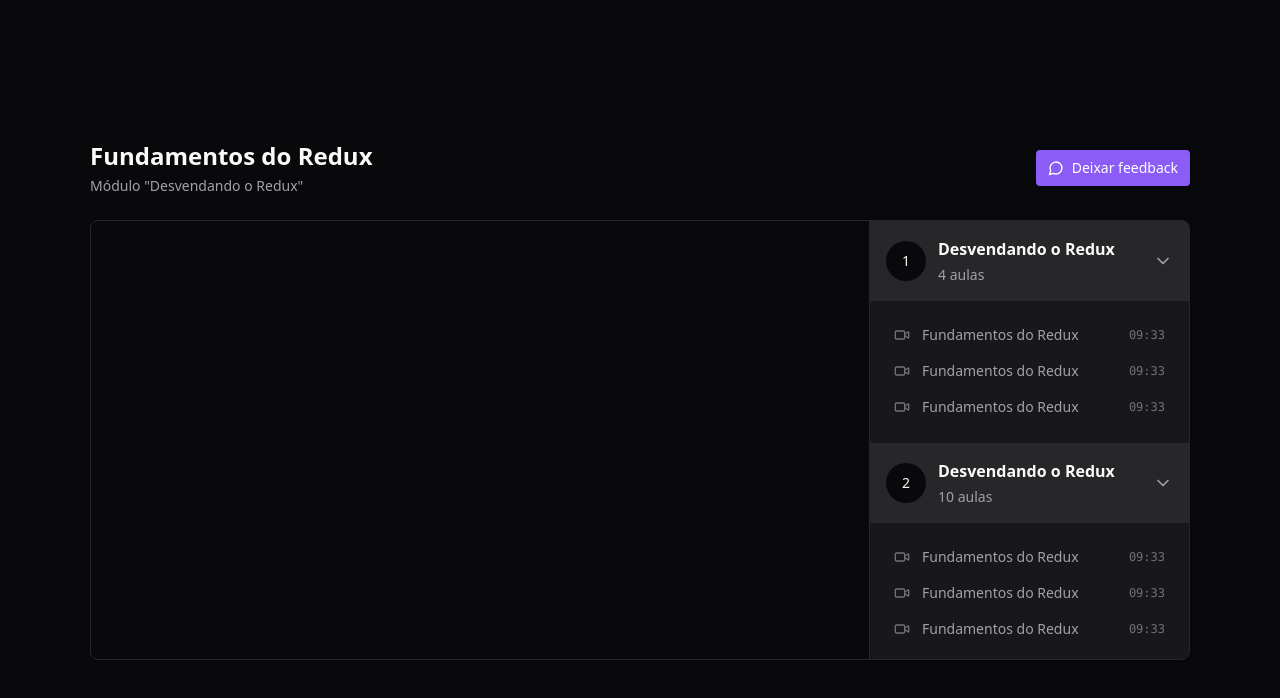
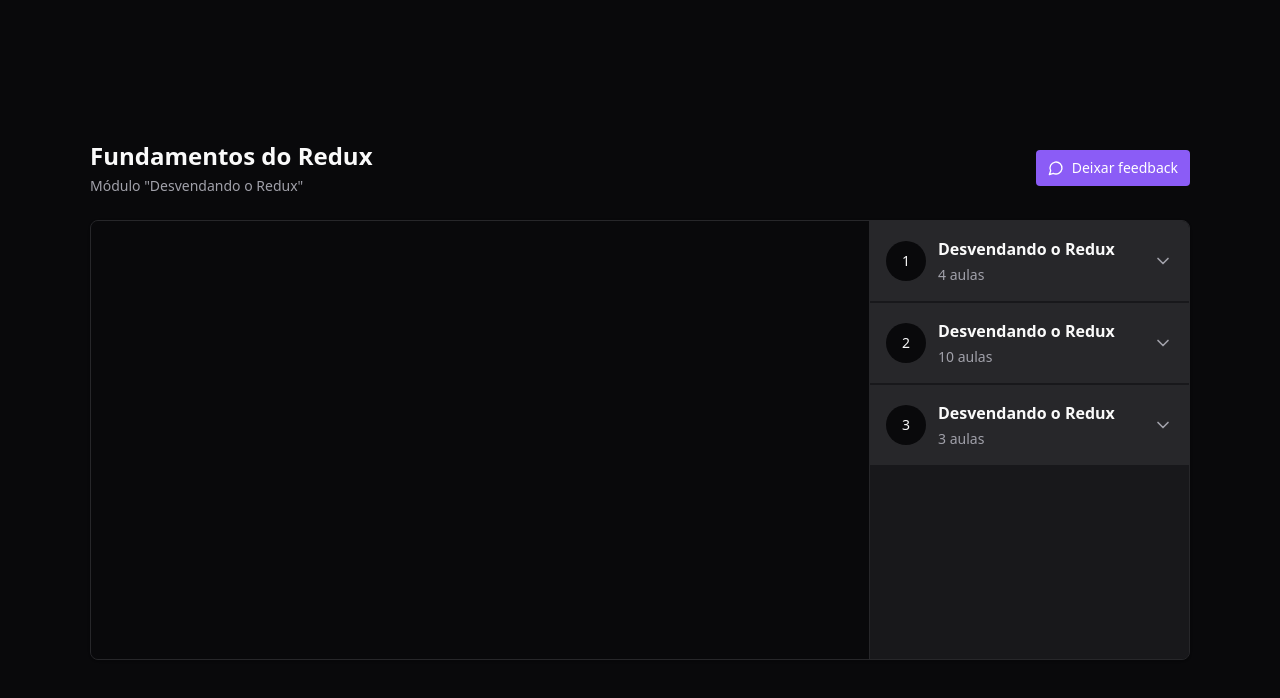
Before and after one commit to gabrielscordeiro/react-redux-zustand, a React (Vite) app: page / in a window 1280 px wide. Shown: the top 698 px of the page. Built offline with nearby package versions, Linux system fonts and the light colour scheme.

Commit message:
feat: 🎸 Add Radix Collapsible on Modules comp

```diff
--- a/package.json
+++ b/package.json
@@ -10,6 +10,7 @@
     "preview": "vite preview"
   },
   "dependencies": {
+    "@radix-ui/react-collapsible": "^1.0.3",
     "@reduxjs/toolkit": "^2.2.3",
     "lucide-react": "^0.371.0",
     "react": "^18.2.0",
--- a/src/components/module.tsx
+++ b/src/components/module.tsx
@@ -1,3 +1,4 @@
+import * as Collapsible from '@radix-ui/react-collapsible'
 import { ChevronDown } from 'lucide-react'
 
 import { Lesson } from './lesson.tsx'
@@ -14,8 +15,8 @@
     lessonsAmount
 }: ModuleProps) {
     return (
-        <div>
-            <button className="flex w-full items-center gap-3 bg-zinc-800 p-4">
+        <Collapsible.Root className="group">
+            <Collapsible.Trigger className="flex w-full items-center gap-3 bg-zinc-800 p-4">
                 <div className="flex size-10 items-center justify-center rounded-full bg-zinc-950 text-sm">
                     {moduleIndex + 1}
                 </div>
@@ -25,14 +26,17 @@
                     <span className="text-sm text-zinc-400">{lessonsAmount} aulas</span>
                 </div>
 
-                <ChevronDown className="ml-auto size-5 text-zinc-400"/>
-            </button>
+                <ChevronDown className="ml-auto size-5 text-zinc-400 transition-transform group-data-[state=open]:rotate-180"/>
+            </Collapsible.Trigger>
 
-            <nav className="relative flex flex-col gap-4 p-6">
-                <Lesson title="Fundamentos do Redux" duration="09:33"/>
-                <Lesson title="Fundamentos do Redux" duration="09:33"/>
-                <Lesson title="Fundamentos do Redux" duration="09:33"/>
-            </nav>
-        </div>
+            <Collapsible.Content>
+
+                <nav className="relative flex flex-col gap-4 p-6">
+                    <Lesson title="Fundamentos do Redux" duration="09:33"/>
+                    <Lesson title="Fundamentos do Redux" duration="09:33"/>
+                    <Lesson title="Fundamentos do Redux" duration="09:33"/>
+                </nav>
+            </Collapsible.Content>
+        </Collapsible.Root>
     )
 }
```
Also changed, not shown: 1 other file (tests, documents, lock files or other folders).
